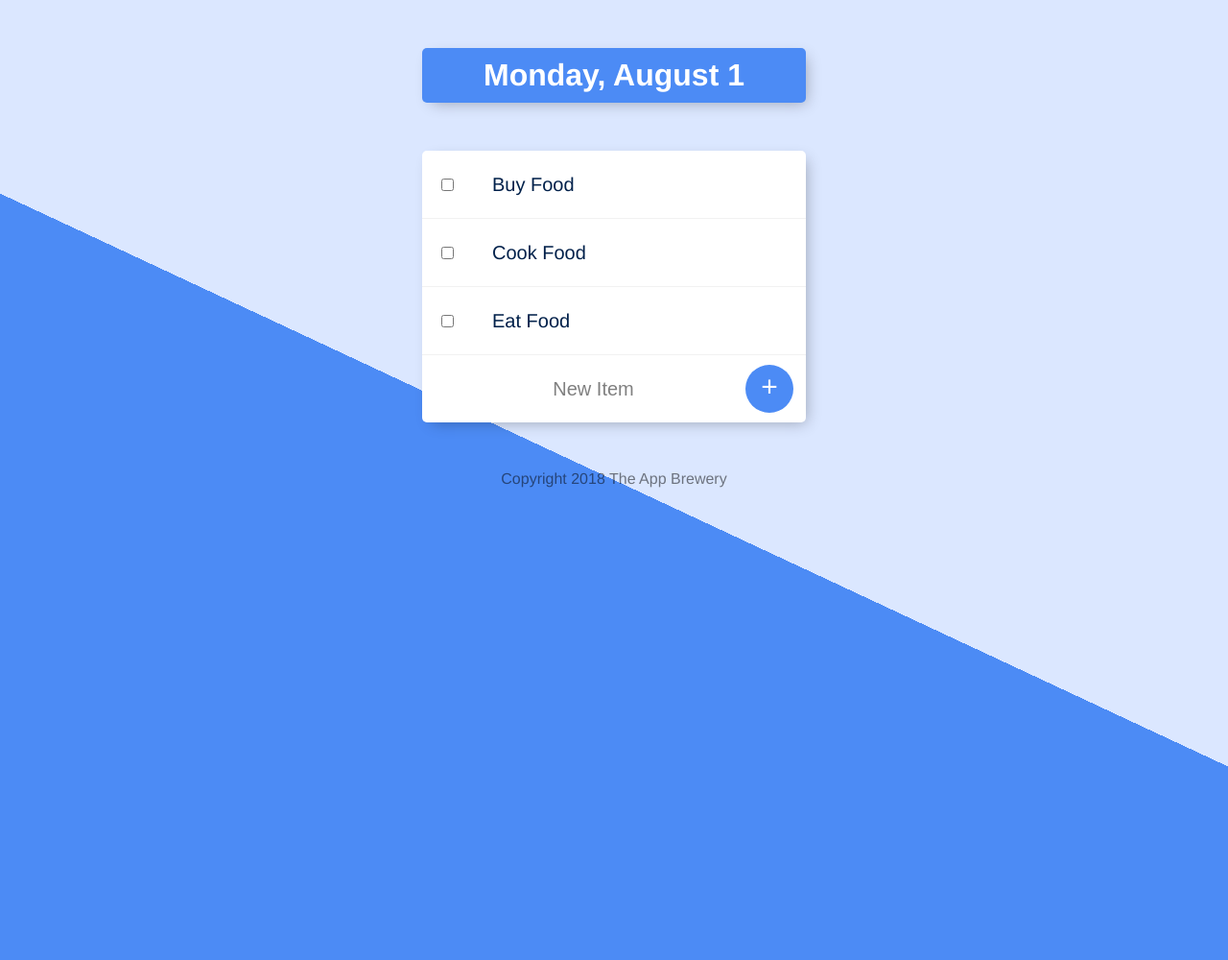
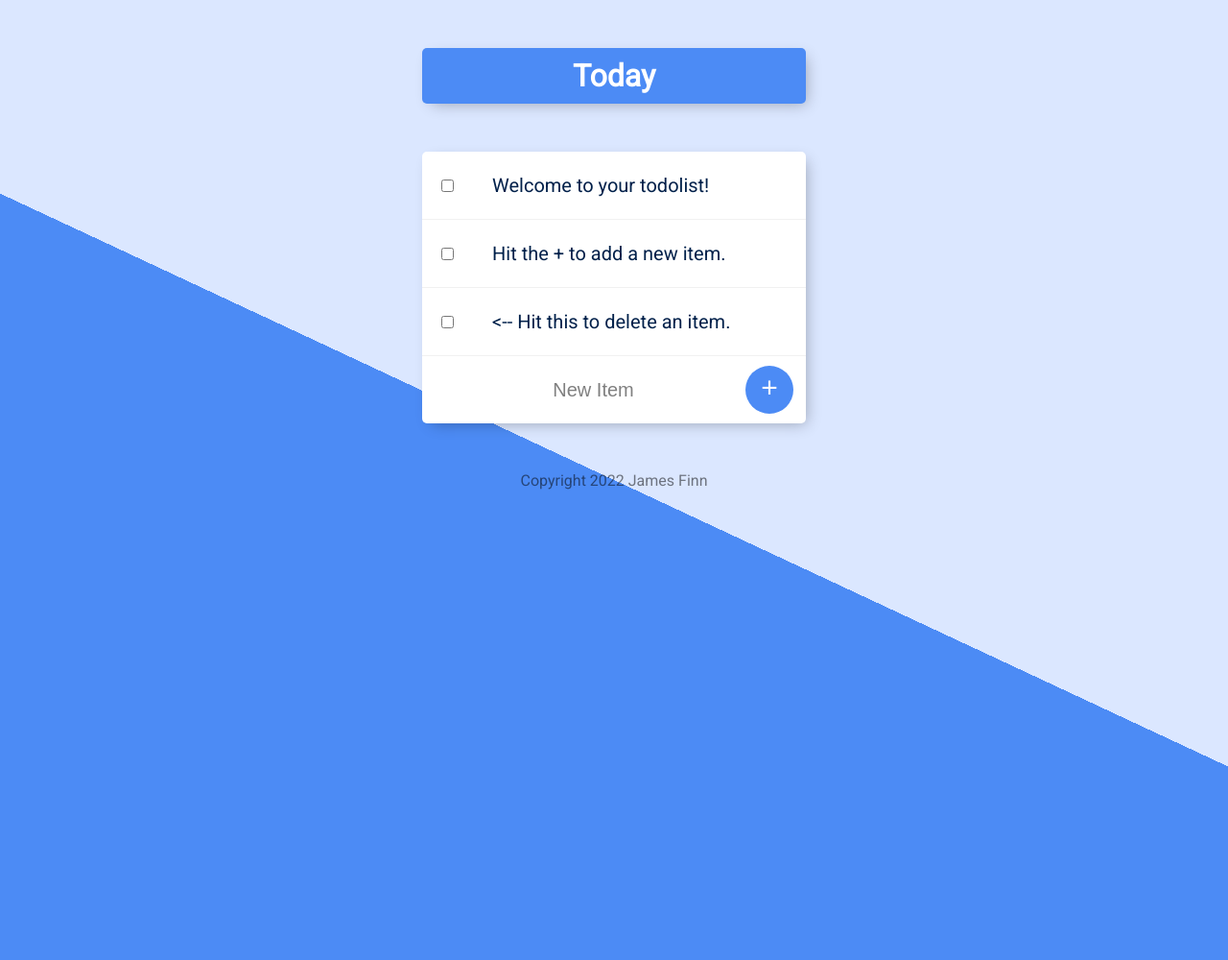
Before and after one commit to mridle582/todolist, a Node server app: page / in a window 1280 px wide. Shown: the whole page at 96% size. Run offline with Node 20, Linux system fonts and the light colour scheme; data comes from the database, SQL or seed files in the repository; some libraries are stand-ins or nearby versions.

Commit message:
update font & init mongoose implementation

```diff
--- a/app.js
+++ b/app.js
@@ -1,28 +1,54 @@
-//jshint esversion:6
-
 const express = require("express");
 const bodyParser = require("body-parser");
-const date = require(__dirname + "/date.js");
+const mongoose = require("mongoose");
+// const date = require(__dirname + "/date.js");
 
 const app = express();
 
 app.set('view engine', 'ejs');
 
-app.use(bodyParser.urlencoded({extended: true}));
+app.use(bodyParser.urlencoded({
+    extended: true
+}));
 app.use(express.static("public"));
 
-const items = ["Buy Food", "Cook Food", "Eat Food"];
-const workItems = [];
+mongoose.connect("mongodb://0.0.0.0:27017/todolistDB");
 
-app.get("/", function(req, res) {
+const itemsSchema = {
+    name: String
+};
 
-const day = date.getDate();
+const Item = mongoose.model("Item", itemsSchema);
 
-  res.render("list", {listTitle: day, newListItems: items});
+const defItems = [new Item({
+    name: "Welcome to your todolist!"
+}), new Item({
+    name: "Hit the + to add a new item."
+}), new Item({
+    name: "<-- Hit this to delete an item."
+})];
+
+Item.insertMany(defItems, (err) => {
+    err ? console.log(err) : console.log("Added default list items successfully");
+});
+
+app.get("/", (req, res) => {
+
+
+    Item.find({}, (err, items) => {
+        // err ? console.log(err) : console.log(items);
+        res.render("list", {
+            listTitle: "Today",
+            newListItems: items
+        });
+    });
+
+
+    // res.render("list", {listTitle: day, newListItems: items});
 
 });
 
-app.post("/", function(req, res){
+app.post("/", (req, res) => {
 
     const item = req.body.newItem;
 
@@ -35,14 +61,17 @@ app.post("/", function(req, res){
     }
 });
 
-app.get("/work", function(req,res){
-  res.render("list", {listTitle: "Work List", newListItems: workItems});
+app.get("/work", (req, res) => {
+    res.render("list", {
+        listTitle: "Work List",
+        newListItems: workItems
+    });
 });
 
-app.get("/about", function(req, res){
+app.get("/about", (req, res) => {
     res.render("about");
 });
 
-app.listen(3000, function() {
+app.listen(3000, () => {
     console.log("Server started on port 3000");
 });
--- a/public/css/styles.css
+++ b/public/css/styles.css
@@ -2,7 +2,7 @@ html {
   background-color: #dbe7ff;
   background-image: -webkit-linear-gradient(65deg, #4c8bf5 50%, #dbe7ff 50%);
   min-height: 1000px;
-  font-family: 'helvetica neue';
+  font-family: 'Roboto', sans-serif;
 }
 
 h1 {
--- a/views/footer.ejs
+++ b/views/footer.ejs
@@ -3,7 +3,7 @@
 </body>
 
 <footer>
-  Copyright 2018 The App Brewery
+  Copyright 2022 James Finn
 </footer>
 
 </html>
--- a/views/header.ejs
+++ b/views/header.ejs
@@ -4,6 +4,9 @@
 <head>
   <meta charset="utf-8">
   <title>To Do List</title>
+  <link rel="preconnect" href="https://fonts.googleapis.com">
+  <link rel="preconnect" href="https://fonts.gstatic.com" crossorigin>
+  <link href="https://fonts.googleapis.com/css2?family=Roboto&display=swap" rel="stylesheet">
   <link rel="stylesheet" href="css/styles.css">
 </head>
 
--- a/views/list.ejs
+++ b/views/list.ejs
@@ -5,12 +5,12 @@
   </div>
 
   <div class="box">
-    <% for (let i=0; i<newListItems.length; i++) { %>
+    <% newListItems.forEach((listItem) => { %>
       <div class="item">
         <input type="checkbox">
-        <p><%=  newListItems[i]  %></p>
+        <p><%=  listItem.name  %></p>
       </div>
-      <% } %>
+      <% }); %>
 
       <form class="item" action="/" method="post">
         <input type="text" name="newItem" placeholder="New Item" autocomplete="off">
```
Lines whose indentation alone changed are shown as unchanged.
